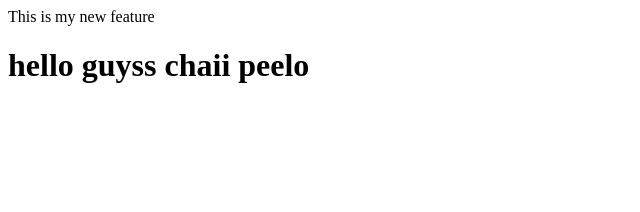
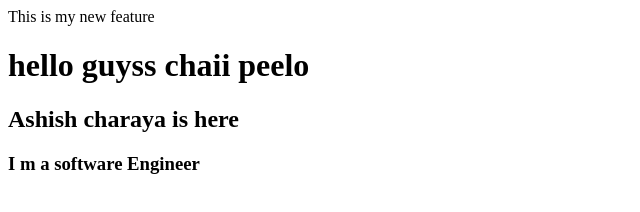
Before and after one commit to Aashu5-a/localrepo, a plain HTML site: page index.html in a window 1280 px wide. Shown: the whole page, without its empty margins (0-640 px from the left). Drawn offline with Linux system fonts and the light colour scheme.

Commit message:
add new features

```diff
--- a/index.html
+++ b/index.html
@@ -1,2 +1,4 @@
 <p>This is my new feature</p>
 <h1>hello guyss chaii peelo</h1>
+<h2>Ashish charaya is here </h2>
+<h3> I m a software Engineer</h3>
```
